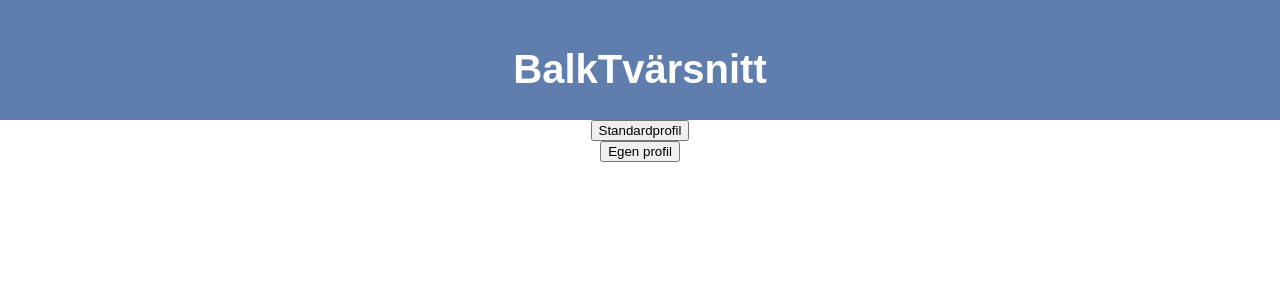
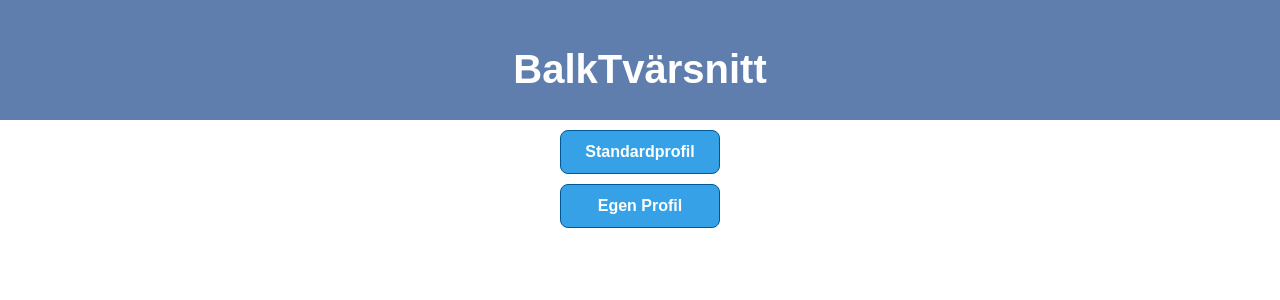
Before and after one commit to Cronolito/balkdim_fe, a React (Create React App) app: page / in a window 1280 px wide. Shown: the top 300 px of the page. Built offline with nearby package versions, Linux system fonts and the light colour scheme.

Commit message:
Första css

```diff
--- a/public/index.html
+++ b/public/index.html
@@ -19,7 +19,7 @@
       work correctly both with client-side routing and a non-root public URL.
       Learn how to configure a non-root public URL by running `npm run build`.
     -->
-    <title>React App</title>
+    <title>BalkTvärsnitt</title>
   </head>
   <body>
     <noscript>
--- a/src/App.css
+++ b/src/App.css
@@ -13,3 +13,45 @@
 .App-title {
   font-size: 2.5em;
 }
+
+.Profile-button {
+	background-color:#37a1e8;
+	-moz-border-radius:8px;
+	-webkit-border-radius:8px;
+	border-radius:8px;
+  width: 160px;
+	border:1px solid #005994;
+	display:inline-block;
+	cursor:pointer;
+	color:#ffffff;
+	font-family:Arial;
+	font-size:16px;
+	font-weight:bold;
+	padding:12px;
+	text-decoration:none;
+  margin-top: 10px;
+}
+.Profile-button:hover {
+	background-color:#005ac7;
+}
+.Profile-button:active {
+	position:relative;
+	top:1px;
+}
+
+.Properties-table {
+  margin-left:auto;
+  margin-right:auto;
+  text-align: left;
+  border: solid thin;
+  padding:3px 3 px;
+  background: #c3cbd8;
+
+}
+.Properties-table tr {
+  border: solid thin;
+}
+
+.Properties-table td:nth-child(even) {
+  background:#ffffff;
+}
--- a/src/App.js
+++ b/src/App.js
@@ -1,57 +1,74 @@
 import React, { Component } from 'react';
 import ProfileButton from './Components/ProfileButton.js';
+import PropertiesTable from './Components/PropertiesTable.js';
 import './App.css';
 
 class App extends Component {
   constructor(props){
     super(props)
     this.state = {
-      buttonRenderState: 'defaultButtons',
+      buttonPropsTitle: 'defaultButtons',
+      generateTable: false
     }
     this.handleButtonClick = this.handleButtonClick.bind(this);
     //I state bör jag hålla reda på var man klickat sig vidare för att generera
     //rätt komponenter
   }
 
-  //Anger värden för alla buttons
+  //Anger värden för alla buttons.
+  // Kanske vilja hämta sista nivån från databas?
   static defaultProps = {
-    defaultButtons: ['Standardprofil', 'Egen profil'],
-    standardProfiles: ['HEA', 'HEB', 'IPE'],
+    defaultButtons: ['Standardprofil', 'Egen Profil'],
+    Standardprofil: ['HEA', 'HEB', 'IPE'],
+    "Egen Profil": ['I-profil',],
+    HEA: ['HEA100', 'HEA120',]
   }
 
+  //Ändrar state till vilka knapptitlar som ska visas och finns inte knapptitlen som keys
+ // i props så ändrar den så att tabellen genereras. Vilken data som ska hämtas hittas då
+ // i state.buttonPropsTitle
   handleButtonClick(buttonTitle){
-    //TODO: Fixa så att ny knappar renderas beroende på vad som klickats
-    //IDE: Kontent renderas på nytt om state ändras. Så beroende på vad som är i
-    //state så ska rätt props renderas
-    console.log({buttonTitle});
+    if (Object.keys(this.props).includes(buttonTitle)){
+      this.setState({
+        buttonPropsTitle: buttonTitle,
+    })
+  } else {
     this.setState({
-      buttonRenderState: 'standardProfile',
-    })
+      buttonPropsTitle: buttonTitle,
+      generateTable: true,
+  })
   }
+}
+
+  renderSelector(){
+    //Väljer vilka knappar som ska renderas beroende på state
+    if(Object.keys(this.props).includes(this.state.buttonPropsTitle)) {
+      let buttonsTitlesToRender = this.props[this.state.buttonPropsTitle]
+      return (buttonsTitlesToRender)
+    } else {
+      return ([])
+    }
+    }
 
 
   render() {
-    let buttonsToRender
-    if (this.state.buttonRenderState === 'defaultButtons'){
-      buttonsToRender = this.props.defaultButtons
-    } else if (this.state.buttonRenderState === 'standardProfile') {
-      buttonsToRender = this.props.standardProfiles
-    } else {
-      buttonsToRender = []
-    }
+    let buttonsTitlesToRender = this.renderSelector()
 
     return (
       <div className="App">
         <header className="App-header">
           <h1 className="App-title">BalkTvärsnitt</h1>
         </header>
-        <div className="Button-row">
-        {buttonsToRender.map(title => {
+        <div>
+        {buttonsTitlesToRender.map(title => {
           return(
           <ProfileButton
             buttonTitle={title}
             key={title}
             buttonClicked={this.handleButtonClick} />)})}
+        </div>
+        <div>
+          {this.state.generateTable ? <PropertiesTable/>: ""}
         </div>
       </div>
     );
--- a/src/Components/ProfileButton.js
+++ b/src/Components/ProfileButton.js
@@ -3,8 +3,8 @@ import React from 'react';
 function ProfileButton(props) {
   // Att kalla på functionen med indata så krävs det att man gör en arrowfunktion enl nedan.
   return (
-    <div className="Button">
-      <button onClick={() => {props.buttonClicked(props.buttonTitle)}}>{props.buttonTitle}</button>
+    <div>
+      <button className="Profile-button" onClick={() => {props.buttonClicked(props.buttonTitle)}}>{props.buttonTitle}</button>
     </div>
   );
 }
--- /dev/null
+++ b/src/Components/PropertiesTable.js
@@ -0,0 +1,32 @@
+import React from 'react';
+
+function PropertiesTable(props) {
+  // Att kalla på functionen med indata så krävs det att man gör en arrowfunktion enl nedan.
+  return (
+    <div>
+      <table className="Properties-table">
+        <thead>
+          <tr>
+            <th colSpan="4" style={{textAlign: 'center',}}>Tvärsnittsdata</th>
+          </tr>
+        </thead>
+        <tbody>
+          <tr>
+            <td>Höjd [mm]</td>
+            <td>200</td>
+            <td>Bredd [mm]</td>
+            <td>400</td>
+          </tr>
+          <tr>
+            <td>Tjocklek liv [mm]</td>
+            <td>12</td>
+            <td>Tjocklek fläns [mm]</td>
+            <td>20</td>
+          </tr>
+        </tbody>
+      </table>
+    </div>
+  );
+}
+
+export default PropertiesTable;
```
Also changed, not shown: res/HEA.json (added, +9 -0 lines), balkdim.txt (added), res/HEA.txt (added), res/HEB.txt (added), 1 other file (tests, documents, lock files or other folders).
